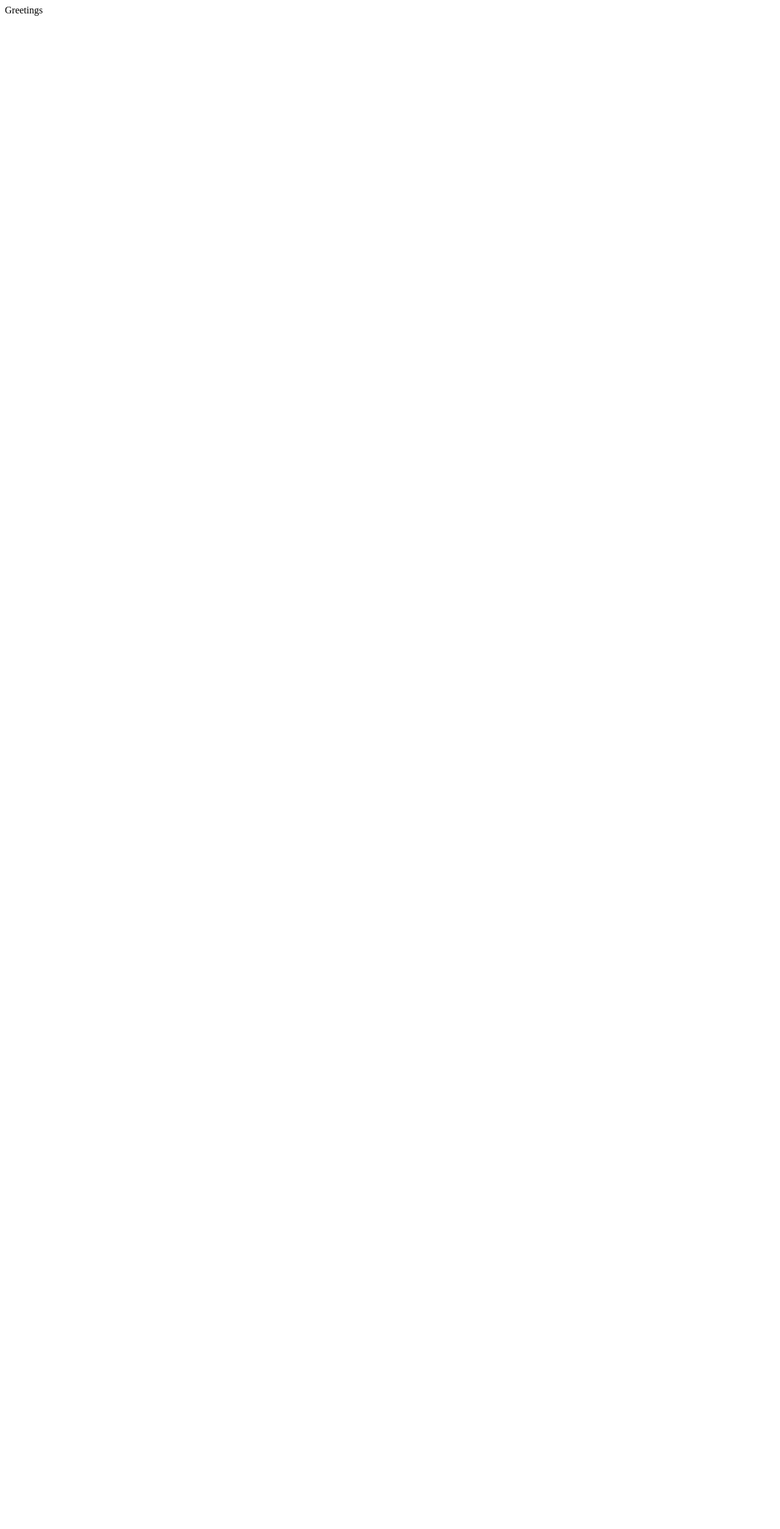
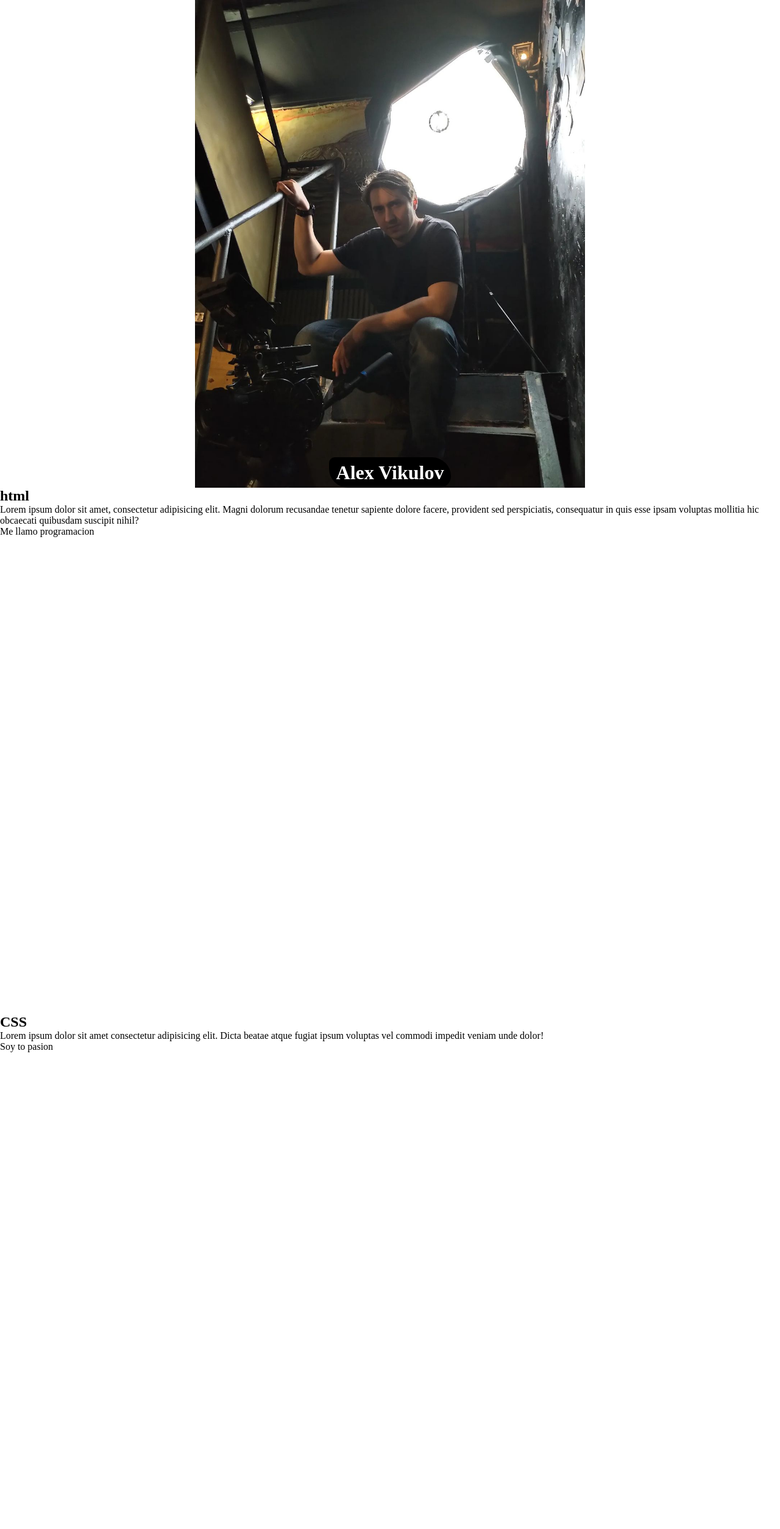
Before and after one commit to ShakunBoris/vikulov_colorizer, a Django app: page / in a window 1280 px wide. Before the commit the page is almost empty. Shown: the whole page at 61% size. Before the commit the page ends 26 px from the top, so only its background shows below. Run offline with Django 4.2, Linux system fonts and the light colour scheme.

Commit message:
sect1, h1 done

```diff
--- /dev/null
+++ b/colorizer/front/static/front/styles.css
@@ -0,0 +1,47 @@
+/* html, body {
+    margin: 0;
+    padding: 0;
+}    */
+* {
+    margin: 0;
+    padding: 0;
+    box-sizing: border-box;
+}
+
+.sect {
+    background-attachment: fixed;
+    background-position: center;
+    background-size: contain;
+    background-repeat: no-repeat;
+    width: 100%;
+    height: 100vh;
+}
+
+.sect1 {
+    background-image: url('/static/front/img/vikulov.webp');
+    /* padding-top: calc(90vh); */
+    position: relative;
+}
+
+h1 {
+    background: black;
+    color: white;
+    width: 200px;
+    height: 50px;
+    /* margin: 0 auto; */
+    /* float: center; */
+    position: absolute;
+    bottom: 0%;
+    left: 50%;
+    margin: 0px -100px;
+    text-align: center;
+    line-height: 50px;
+    border-radius: 15px 50px 30px;
+    /* position: fixed; */
+    /* bottom: 20px; */
+    /* left: calc(50% - 100px); */
+}
+
+sect2 {
+
+}
--- a/colorizer/front/templates/front/index.html
+++ b/colorizer/front/templates/front/index.html
@@ -1 +1,31 @@
-Greetings
+{% extends 'front/layout.html' %} {% load static %} {% block title %} Alex
+Vikulov: Colorizer {% endblock %} {% block body %}
+{% comment %} <img src={%static 'front/img/arab.jpg'%} alt="asd"> {% endcomment %}
+<div class="sect1 sect">
+  <h1> Alex Vikulov </h1>
+</div>
+<div class="sect2">
+  <h2>html</h2>
+  <p>
+    Lorem ipsum dolor sit amet, consectetur adipisicing elit. Magni dolorum
+    recusandae tenetur sapiente dolore facere, provident sed perspiciatis,
+    consequatur in quis esse ipsam voluptas mollitia hic obcaecati quibusdam
+    suscipit nihil?
+  </p>
+</div>
+<div class="sect3 sect">
+    Me llamo programacion
+</div>
+<div class="sect2">
+  <h2>CSS</h2>
+  <p>
+    Lorem ipsum dolor sit amet consectetur adipisicing elit. Dicta beatae atque
+    fugiat ipsum voluptas vel commodi impedit veniam unde dolor!
+  </p>
+</div>
+<div class="sect4 sect">
+    Soy to pasion
+</div>
+{%endblock%} {% comment %} {% block script %}
+<script src="{% static 'network/network.js' %}"></script>
+{% endblock %} {% endcomment %}
--- /dev/null
+++ b/colorizer/front/templates/front/layout.html
@@ -0,0 +1,17 @@
+{% load static %}
+<!DOCTYPE html>
+<html lang="en">
+<head>
+    <meta charset="UTF-8">
+    <meta http-equiv="X-UA-Compatible" content="IE=edge">
+    <meta name="viewport" content="width=device-width, initial-scale=1.0">
+    <title>{% block title %} Colorizer {% endblock %}</title>
+    <link href="{% static 'front/styles.css' %}" rel="stylesheet">
+    {% block script %}
+    {% endblock %}
+</head>
+<body>
+    {% block body %}
+    {% endblock %}
+</body>
+</html>
```
Also changed, not shown: colorizer/front/static/front/img/arab.jpg (added), colorizer/front/static/front/img/camera_keyboard.jpg (added), colorizer/front/static/front/img/desert_house.jpg (added), colorizer/front/static/front/img/formula_one.webp (added), colorizer/front/static/front/img/hidjab_science.webp (added), colorizer/front/static/front/img/negra.jpg (added), colorizer/front/static/front/img/space_science.webp (added), colorizer/front/static/front/img/vikulov.webp (added), colorizer/front/static/front/img/vr_headset.webp (added), 1 other file.
